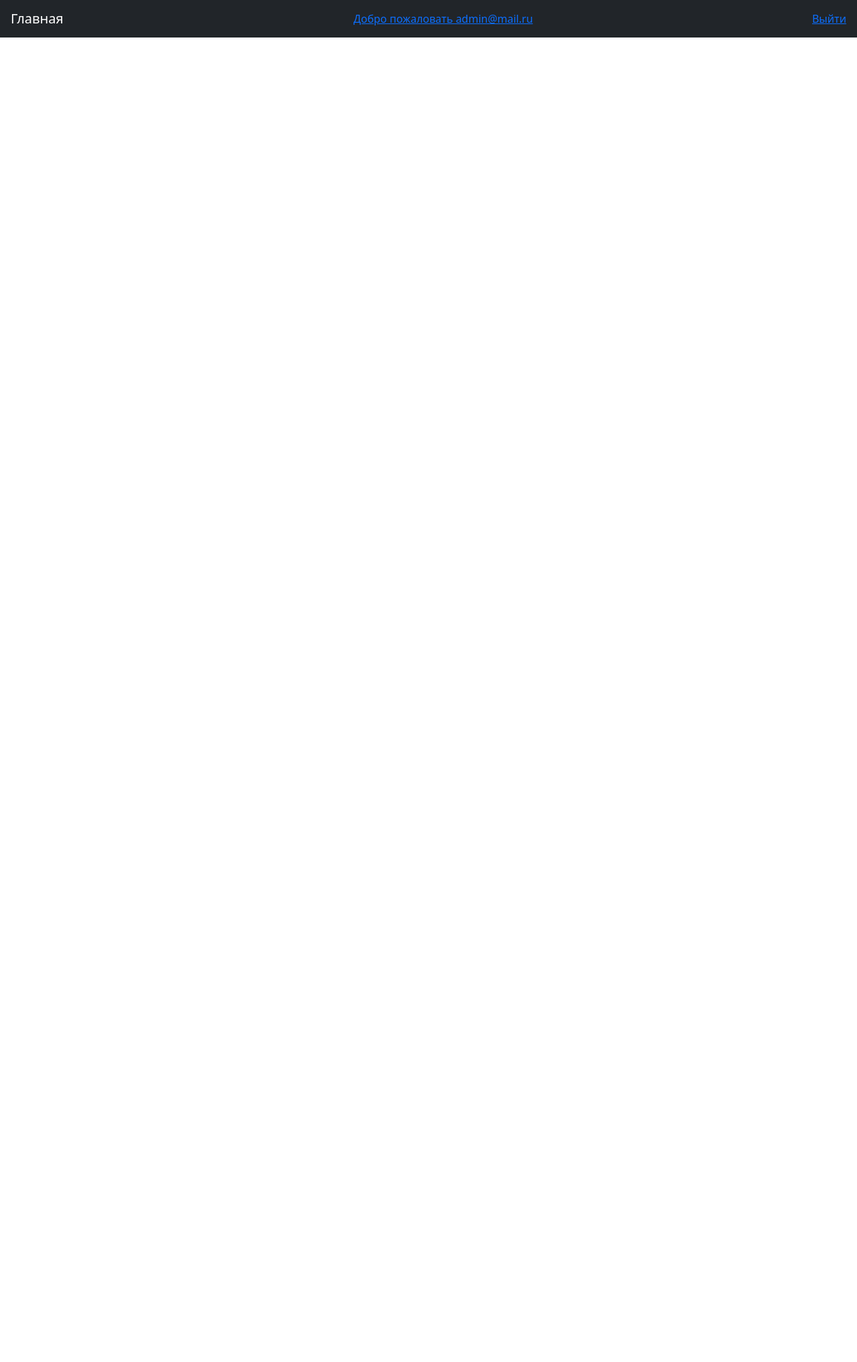
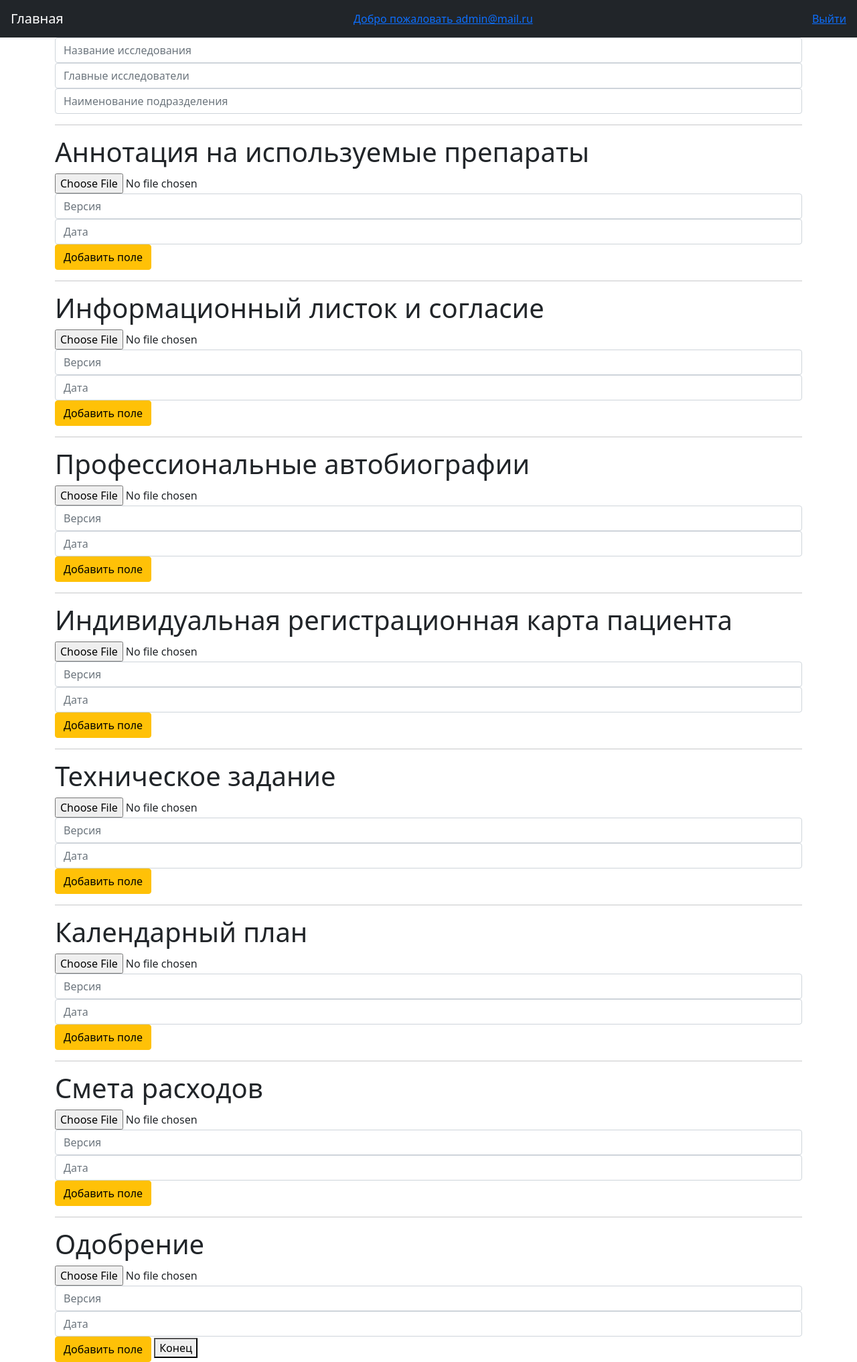
Before and after one commit to lxmp7p/Local-Ethics-Committee, a Django app: a page that uses templates/inc/_nav.html in a window 1280 px wide. Shown: the whole page at 67% size. Before the commit the page ends 56 px from the top, so only its background shows below. Run offline with Django 3.2, Linux system fonts and the light colour scheme; a user stored in the database is signed in; some libraries are stand-ins or nearby versions.

Commit message:
Change def to Class in userControl

```diff
--- a/templates/inc/_nav.html
+++ b/templates/inc/_nav.html
@@ -1,5 +1,5 @@
 <nav class="navbar navbar-dark bg-dark">
-  <a class="navbar-brand" href="">Главная</a>
+  <a class="navbar-brand" href="{% url 'researchTypeList' %}">Главная</a>
 
   {% if request.user.is_authenticated  %}
     <a href="{% url 'logout' %}">Добро пожаловать {{ request.user.username }}</a>
--- /dev/null
+++ b/templates/research/loadForms/initiativeResearchLoadForm.html
@@ -0,0 +1,106 @@
+{% load static %}
+<form method="POST" enctype="multipart/form-data">
+    {% csrf_token %}
+    <div id="loadForm">
+        <div class="researchInfo">
+            <input type="text" class="form-control" aria-label="Default" aria-describedby="inputGroup-sizing-default" name="name_research" placeholder="Название исследования">
+            <input type="text" class="form-control" aria-label="Default" aria-describedby="inputGroup-sizing-default" name="main_researcher" placeholder="Главные исследователи">
+            <input type="text" class="form-control" aria-label="Default" aria-describedby="inputGroup-sizing-default" name="division" placeholder="Наименование подразделения">
+        </div>
+
+        <hr>
+        <h1>Аннотация на используемые препараты</h1>
+        <div class="professional_autobiographies" id="professional_autobiographies">
+            <div class="professional_autobiographies_form" id="professional_autobiographies_form">
+                <input type="file" name="professional_autobiographies">
+                <input type="text" class="form-control" aria-label="Default" aria-describedby="inputGroup-sizing-default" placeholder="Версия" name="professional_autobiographies_version">
+                <input type="text" class="form-control" aria-label="Default" aria-describedby="inputGroup-sizing-default" placeholder="Дата" name="professional_autobiographies_date">
+            </div>
+        </div>
+        <button type="button" class="btn btn-warning" onclick="dublicateInputs(cloneId='professional_autobiographies_form', parentId='professional_autobiographies')">Добавить поле</button>
+
+
+        <hr>
+        <h1>Информационный листок и согласие</h1>
+        <div class="information_leaflet" id="information_leaflet">
+            <div class="information_leaflet_form" id="information_leaflet_form">
+                <input type="file" name="information_leaflet">
+                <input type="text" class="form-control" aria-label="Default" aria-describedby="inputGroup-sizing-default" placeholder="Версия" name="information_leaflet_version">
+                <input type="text" class="form-control" aria-label="Default" aria-describedby="inputGroup-sizing-default" placeholder="Дата" name="information_leaflet_date">
+            </div>
+        </div>
+        <button type="button" class="btn btn-warning" onclick="dublicateInputs(cloneId='information_leaflet_form', parentId='information_leaflet')">Добавить поле</button>
+
+        <hr>
+        <h1>Профессиональные автобиографии</h1>
+        <div class="professional_autobiographies" id="professional_autobiographies">
+            <div class="professional_autobiographies_form" id="professional_autobiographies_form">
+                <input type="file" name="professional_autobiographies">
+                <input type="text" class="form-control" aria-label="Default" aria-describedby="inputGroup-sizing-default" placeholder="Версия" name="professional_autobiographies_version">
+                <input type="text" class="form-control" aria-label="Default" aria-describedby="inputGroup-sizing-default" placeholder="Дата" name="professional_autobiographies_date">
+            </div>
+        </div>
+        <button type="button" class="btn btn-warning" onclick="dublicateInputs(cloneId='professional_autobiographies_form', parentId='professional_autobiographies')">Добавить поле</button>
+
+        <hr>
+        <h1>Индивидуальная регистрационная карта пациента</h1>
+        <div class="registration_card" id="registration_card">
+            <div class="registration_card_form" id="registration_card_form">
+                <input type="file" name="registration_card">
+                <input type="text" class="form-control" aria-label="Default" aria-describedby="inputGroup-sizing-default" placeholder="Версия" name="registration_card_version">
+                <input type="text" class="form-control" aria-label="Default" aria-describedby="inputGroup-sizing-default" placeholder="Дата" name="registration_card_date">
+            </div>
+        </div>
+        <button type="button" class="btn btn-warning" onclick="dublicateInputs(cloneId='registration_card_form', parentId='registration_card')">Добавить поле</button>
+
+        <hr>
+        <h1>Техническое задание</h1>
+        <div class="technical_task" id="technical_task">
+            <div class="technical_task_form" id="technical_task_form">
+                <input type="file" name="technical_task">
+                <input type="text" class="form-control" aria-label="Default" aria-describedby="inputGroup-sizing-default" placeholder="Версия" name="technical_task_version">
+                <input type="text" class="form-control" aria-label="Default" aria-describedby="inputGroup-sizing-default" placeholder="Дата" name="technical_task_date">
+            </div>
+        </div>
+        <button type="button" class="btn btn-warning" onclick="dublicateInputs(cloneId='technical_task_form', parentId='technical_task')">Добавить поле</button>
+
+        <hr>
+        <h1>Календарный план</h1>
+        <div class="calendar_plan" id="calendar_plan">
+            <div class="calendar_plan_form" id="calendar_plan_form">
+                <input type="file" name="calendar_plan">
+                <input type="text" class="form-control" aria-label="Default" aria-describedby="inputGroup-sizing-default" placeholder="Версия" name="calendar_plan_version">
+                <input type="text" class="form-control" aria-label="Default" aria-describedby="inputGroup-sizing-default" placeholder="Дата" name="calendar_plan_date">
+            </div>
+        </div>
+        <button type="button" class="btn btn-warning" onclick="dublicateInputs(cloneId='calendar_plan_form', parentId='calendar_plan')">Добавить поле</button>
+
+        <hr>
+        <h1>Смета расходов</h1>
+        <div class="costings" id="costings">
+            <div class="costings_form" id="costings_form">
+                <input type="file" name="costings">
+                <input type="text" class="form-control" aria-label="Default" aria-describedby="inputGroup-sizing-default" placeholder="Версия" name="costings_version">
+                <input type="text" class="form-control" aria-label="Default" aria-describedby="inputGroup-sizing-default" placeholder="Дата" name="costings_date">
+            </div>
+        </div>
+        <button type="button" class="btn btn-warning" onclick="dublicateInputs(cloneId='costings_form', parentId='costings')">Добавить поле</button>
+
+        <hr>
+        <h1>Одобрение</h1>
+        <div class="approval" id="approval">
+            <div class="approval_form" id="approval_form">
+                <input type="file" name="approval">
+                <input type="text" class="form-control" aria-label="Default" aria-describedby="inputGroup-sizing-default" placeholder="Версия" name="approval_version">
+                <input type="text" class="form-control" aria-label="Default" aria-describedby="inputGroup-sizing-default" placeholder="Дата" name="approval_date">
+            </div>
+        </div>
+        <button type="button" class="btn btn-warning" onclick="dublicateInputs(cloneId='approval_form', parentId='approval')">Добавить поле</button>
+
+        <button type="submit">Конец</button>
+        <input hidden="true" value="1" name="research">
+    </div>
+</form>
+
+<script src="{% static 'js/fileInput.js' %}"></script>
+<script src="{% static 'js/loadForm.js' %}"></script>
--- a/templates/research/loadResearch.html
+++ b/templates/research/loadResearch.html
@@ -1,9 +1,16 @@
-{% extends 'base.html' %}
+{% extends "base.html" %}
 {% block content %}
-{% if researchType == 'clinicalResearch' %}
-    {% include 'research/loadForms/clinicalResearchLoadForm.html'%}
+
+{% if researchType == "clinicalResearch" %}
+    {% include "research/loadForms/clinicalResearchLoadForm.html" %}
 {% endif %}
-{% if researchType == 'preclinicalResearch' %}
-    {% include 'research/loadForms/preclinicalResearchLoadForm.html'%}
+
+{% if researchType == "preclinicalResearch" %}
+    {% include "research/loadForms/preclinicalResearchLoadForm.html" %}
 {% endif %}
+
+{% if researchType == "initiativeResearch" %}
+    {% include "research/loadForms/initiativeResearchLoadForm.html" %}
+{% endif %}
+
 {% endblock %}
--- a/templates/research/researchType.html
+++ b/templates/research/researchType.html
@@ -5,7 +5,7 @@
         <tr>
             <td><a href="{% url 'researchRequestTypeList' 'clinicalResearch' %}">Клиническое исследование</a></td>
             <td><a href="{% url 'researchRequestTypeList' 'preclinicalResearch' %}">Доклиническое исследование</a></td>
-            <td><a href="{% url 'researchRequestTypeList' 'iniciativeResearch' %}">Инициативное исследование</a></td>
+            <td><a href="{% url 'researchRequestTypeList' 'initiativeResearch' %}">Инициативное исследование</a></td>
             <td><a href="#{% url 'researchRequestTypeList' 'dissertationWork' %}">Диссертационная работа</a></td>
         </tr>
   </tbody>
--- /dev/null
+++ b/templates/userControl/base.html
@@ -0,0 +1,6 @@
+{% extends "base.html" %}
+{% block title %}Log-in{% endblock %}
+
+{% block nav %}
+
+{% endblock %}
--- a/templates/userControl/login.html
+++ b/templates/userControl/login.html
@@ -1,4 +1,4 @@
-{% extends "base.html" %}
+{% extends "userControl/base.html" %}
 {% block title %}Log-in{% endblock %}
 
 {% block content %}
--- a/templates/userControl/register.html
+++ b/templates/userControl/register.html
@@ -1,4 +1,4 @@
-{% extends "base.html" %}
+{% extends "userControl/base.html" %}
 
 {% block title %}Create an account{% endblock %}
 
--- a/templates/userControl/register_done.html
+++ b/templates/userControl/register_done.html
@@ -1,4 +1,4 @@
-{% extends "base.html" %}
+{% extends "userControl/base.html" %}
 
 {% block title %}Welcome{% endblock %}
 
--- a/userControl/urls.py
+++ b/userControl/urls.py
@@ -4,9 +4,9 @@ from.import views
 
 urlpatterns = [
 
-    path("", views.user_login, name="login"),
-    path("logout/", views.logout_view, name="logout"),
-    path('register/', views.register, name='register')
+    path("", views.Authorization.as_view(), name="login"),
+    path("logout/", views.Logout.as_view(), name="logout"),
+    path('register/', views.Registration.as_view(), name='register')
 
 
 ]
```
Also changed, not shown: userControl/functions/userFunc.py (added, +25 -0 lines), userControl/views.py (+27 -36 lines), db — копия.sqlite3 (deleted), db.sqlite3, userControl/functions/__init__.py (added).
